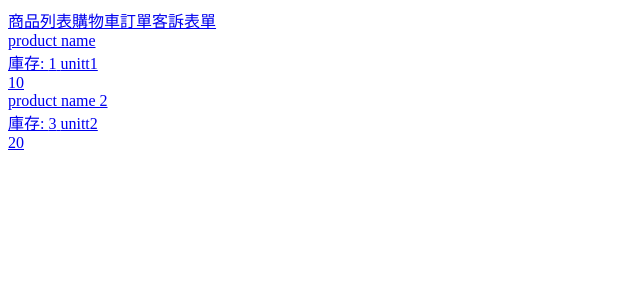
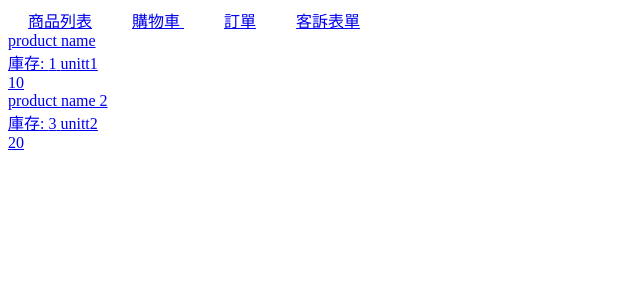
Before and after one commit to TsuyoshiTsai/interview-meet-jobs-shopping-cart, a React (Create React App) app: page /product in a window 1280 px wide. Shown: the top 300 px of the page, without its empty margins (0-640 px from the left). Built offline with nearby package versions, Linux system fonts and the light colour scheme; no server answers; data requests are answered from the project's data file.

Commit message:
Add cart api and useCart effect, Update cart/product models and HomeCart/HomeProductDetail views

```diff
--- a/db.json
+++ b/db.json
@@ -4,15 +4,27 @@
       "id": 1,
       "name": "product name",
       "unit": "unitt1",
-      "price": 10.0,
+      "price": 10,
       "inventory": 1
     },
     {
       "id": 2,
       "name": "product name 2",
       "unit": "unitt2",
-      "price": 20.0,
+      "price": 20,
       "inventory": 3
+    }
+  ],
+  "cart": [
+    {
+      "productId": 1,
+      "quantity": 48,
+      "id": 1
+    },
+    {
+      "productId": 2,
+      "quantity": 6,
+      "id": 2
     }
   ]
 }
--- a/package.json
+++ b/package.json
@@ -4,11 +4,13 @@
   "private": true,
   "dependencies": {
     "axios": "^0.19.0",
+    "formik": "^2.0.3",
     "json-server": "^0.15.1",
     "react": "^16.11.0",
     "react-dom": "^16.11.0",
     "react-router-dom": "^5.1.2",
-    "react-scripts": "3.2.0"
+    "react-scripts": "3.2.0",
+    "yup": "^0.27.0"
   },
   "scripts": {
     "start": "react-scripts start",
--- a/src/App.js
+++ b/src/App.js
@@ -1,5 +1,7 @@
 import React, { Suspense } from 'react'
 import { Switch, Route } from 'react-router-dom'
+
+import { Provider as CartProvider } from 'lib/effects/useCart'
 
 const Admin = React.lazy(() => import('./views/Admin'))
 const Home = React.lazy(() => import('./views/Home'))
@@ -9,7 +11,16 @@ function App () {
     <Suspense fallback='Loading...'>
       <Switch>
         <Route strict sensitive path='/admin' component={Admin} />
-        <Route strict sensitive path='/' component={Home} />
+        <Route
+          strict
+          sensitive
+          path='/'
+          render={props => (
+            <CartProvider>
+              <Home {...props} />
+            </CartProvider>
+          )}
+        />
       </Switch>
     </Suspense>
   )
--- a/src/components/Product/Item/prop-types.js
+++ b/src/components/Product/Item/prop-types.js
@@ -1,6 +1,6 @@
 import PropTypes from 'prop-types'
-import { Product } from 'lib/models/product'
+import { IProduct } from 'lib/models/product'
 
 export default {
-  product: PropTypes.instanceOf(Product),
+  product: PropTypes.instanceOf(IProduct),
 }
--- /dev/null
+++ b/src/lib/api/cart.js
@@ -0,0 +1,37 @@
+import axios from 'axios'
+import * as service from 'lib/api/service'
+import { Cart } from 'lib/models/cart'
+import { OrderProduct } from 'lib/models/product'
+
+export const fetchCart = () => {
+  return service.shoppingCart({
+    method: 'GET',
+    url: '/cart',
+    params: {
+      _expand: 'product',
+    },
+    transformResponse: axios.defaults.transformResponse.concat([data => new Cart(data)]),
+  })
+}
+
+export const addOrderProduct = ({ product, quantity }) => {
+  return service.shoppingCart({
+    method: 'POST',
+    url: '/cart',
+    data: {
+      product,
+      quantity,
+    },
+    transformRequest: [(data, headers) => OrderProduct.request(data.product, data.quantity)].concat(axios.defaults.transformRequest),
+  })
+}
+
+export const updateOrderProductQuantity = ({ id, quantity }) => {
+  return service.shoppingCart({
+    method: 'PATCH',
+    url: `/cart/${id}`,
+    data: {
+      quantity,
+    },
+  })
+}
--- /dev/null
+++ b/src/lib/effects/useCart.js
@@ -0,0 +1,23 @@
+import React, { useContext } from 'react'
+
+import * as CartApi from 'lib/api/cart'
+import useFetcher from 'lib/effects/useFetcher'
+
+const Context = React.createContext({})
+
+function Provider (props) {
+  const [response, status, updateParameters] = useFetcher({ fetcher: CartApi.fetchCart })
+
+  const context = { response, status, updateParameters }
+
+  return <Context.Provider value={context} {...props} />
+}
+
+function useCart () {
+  const { response, updateParameters } = useContext(Context)
+
+  return [response.data, updateParameters]
+}
+
+export { Provider }
+export default useCart
--- a/src/lib/effects/useFetcher.js
+++ b/src/lib/effects/useFetcher.js
@@ -11,7 +11,7 @@ const initialState = {
     isLoaded: false,
     isFetching: false,
   },
-  response: null,
+  response: { data: {} },
   error: null,
 }
 
--- a/src/lib/models/cart.js
+++ b/src/lib/models/cart.js
@@ -1,6 +1,8 @@
+import { OrderProduct } from 'lib/models/product'
+
 export class Cart {
-  constructor ({ orderProducts = [] } = {}) {
-    this.orderProducts = orderProducts
+  constructor (orderProducts) {
+    this.orderProducts = orderProducts.map(orderProduct => new OrderProduct(orderProduct))
   }
 
   get data () {
@@ -11,11 +13,15 @@ export class Cart {
     return this.orderProducts.length
   }
 
-  addOrderProduct (orderProduct) {
-    this.orderProducts = [...this.orderProducts, orderProduct]
+  get orderProductQuantities () {
+    return this.orderProducts.map(orderProduct => orderProduct.quantity).reduce((acc, quantity) => acc + quantity, 0)
   }
 
-  removeOrderProduct (orderProductId) {
-    this.orderProducts = this.orderProducts.filter(orderProduct => orderProduct.id === orderProductId)
+  findByProduct (product) {
+    return this.orderProducts.find(orderProduct => orderProduct.productId === product.id)
+  }
+
+  hasProduct (product) {
+    return this.orderProducts.map(orderProduct => orderProduct.productId).includes(product.id)
   }
 }
--- a/src/lib/models/product.js
+++ b/src/lib/models/product.js
@@ -1,4 +1,4 @@
-class IProduct {
+export class IProduct {
   constructor ({ id, name, unit, price, inventory } = {}) {
     this.id = id
     this.name = name
@@ -20,9 +20,10 @@ export class Product extends IProduct {
 }
 
 export class OrderProduct extends IProduct {
-  constructor ({ productId, quantity, ...rest } = {}) {
-    super(rest)
+  constructor ({ id, productId, quantity, product } = {}) {
+    super(product)
 
+    this.id = id
     this.productId = productId
     this.quantity = quantity
   }
@@ -30,4 +31,8 @@ export class OrderProduct extends IProduct {
   get data () {
     return { ...this }
   }
+
+  static request (product, quantity) {
+    return { productId: product.id, quantity }
+  }
 }
--- a/src/views/Home/index.js
+++ b/src/views/Home/index.js
@@ -1,26 +1,45 @@
 import React, { Suspense } from 'react'
 import { Switch, Link, Route, Redirect, useRouteMatch } from 'react-router-dom'
 
+import useCart from 'lib/effects/useCart'
+
+const HomeCart = React.lazy(() => import('views/HomeCart'))
+const HomeFeedback = React.lazy(() => import('views/HomeFeedback'))
+const HomeOrder = React.lazy(() => import('views/HomeOrder'))
+const HomeProduct = React.lazy(() => import('views/HomeProduct'))
+const HomeProductDetail = React.lazy(() => import('views/HomeProductDetail'))
+
 function Home () {
+  const [cart] = useCart()
   const match = useRouteMatch()
 
   return (
-    <Suspense fallback='Loading...'>
-      <Link to={`${match.url}product`}>商品列表</Link>
-      <Link to={`${match.url}cart`}>購物車</Link>
-      <Link to={`${match.url}orders`}>訂單</Link>
-      <Link to={`${match.url}feedback`}>客訴表單</Link>
+    <>
+      <Link to={`${match.url}product`} style={{ padding: 20 }}>
+        商品列表
+      </Link>
+      <Link to={`${match.url}cart`} style={{ padding: 20 }}>
+        購物車 {cart.orderProductQuantities}
+      </Link>
+      <Link to={`${match.url}order`} style={{ padding: 20 }}>
+        訂單
+      </Link>
+      <Link to={`${match.url}feedback`} style={{ padding: 20 }}>
+        客訴表單
+      </Link>
 
-      <Switch>
-        <Route strict sensitive path={`${match.url}product/:id`} component={React.lazy(() => import('views/HomeProductDetail'))} />
-        <Route strict sensitive path={`${match.url}product`} component={React.lazy(() => import('views/HomeProduct'))} />
-        <Route strict sensitive path={`${match.url}cart`} component={React.lazy(() => import('views/HomeCart'))} />
-        <Route strict sensitive path={`${match.url}order`} component={React.lazy(() => import('views/HomeOrder'))} />
-        <Route strict sensitive path={`${match.url}feedback`} component={React.lazy(() => import('views/HomeFeedback'))} />
+      <Suspense fallback='Loading...'>
+        <Switch>
+          <Route strict sensitive path={`${match.url}product/:id`} component={HomeProductDetail} />
+          <Route strict sensitive path={`${match.url}product`} component={HomeProduct} />
+          <Route strict sensitive path={`${match.url}cart`} component={HomeCart} />
+          <Route strict sensitive path={`${match.url}order`} component={HomeOrder} />
+          <Route strict sensitive path={`${match.url}feedback`} component={HomeFeedback} />
 
-        <Redirect replace from={match.url} to={`${match.url}product`} />
-      </Switch>
-    </Suspense>
+          <Redirect replace from={match.url} to={`${match.url}product`} />
+        </Switch>
+      </Suspense>
+    </>
   )
 }
 
--- a/src/views/HomeCart/index.js
+++ b/src/views/HomeCart/index.js
@@ -1,7 +1,21 @@
 import React from 'react'
 
-function Cart (props) {
-  return <div>cart</div>
+import Product from 'components/Product'
+
+import useCart from 'lib/effects/useCart'
+
+function HomeCart () {
+  const [cart] = useCart()
+
+  return (
+    <>
+      <Product.List>
+        {cart.orderProducts.map((orderProduct, index) => (
+          <Product.Item key={index} product={orderProduct} />
+        ))}
+      </Product.List>
+    </>
+  )
 }
 
-export default Cart
+export default HomeCart
--- a/src/views/HomeProductDetail/index.js
+++ b/src/views/HomeProductDetail/index.js
@@ -1,28 +1,60 @@
 import React, { Fragment } from 'react'
 import { useParams } from 'react-router-dom'
+import { Formik, Form, Field } from 'formik'
 
 import * as ProductApi from 'lib/api/product'
+import * as CartApi from 'lib/api/cart'
 import withFetching from 'lib/hocs/withFetching'
 import useFetcher from 'lib/effects/useFetcher'
+import useCart from 'lib/effects/useCart'
 
 const FragmentWithFetching = withFetching(Fragment)
 
 function HomeProductDetail () {
   const params = useParams()
+  const [cart, updateCart] = useCart()
   const [productResponse, status] = useFetcher({ fetcher: ProductApi.fetchProductDetail, initialParameters: { id: params.id } })
 
+  const initialValues = { product: productResponse.data, quantity: 1 }
+
+  const onSubmit = async (values, actions) => {
+    const { product, quantity } = values
+
+    if (cart.hasProduct(product)) {
+      const orderProduct = cart.findByProduct(product)
+
+      await CartApi.updateOrderProductQuantity({ id: orderProduct.id, quantity: orderProduct.quantity + quantity })
+    } else {
+      await CartApi.addOrderProduct({ product, quantity })
+    }
+
+    updateCart()
+  }
+
   return (
+    <Formik enableReinitialize initialValues={initialValues} onSubmit={onSubmit}>
+      {({ values }) => {
+        return (
+          <Form>
             <FragmentWithFetching
               {...status}
               render={() => (
                 <div>
-          <div>{productResponse.data.name}</div>
-          <div>{productResponse.data.inventory}</div>
-          <div>{productResponse.data.unit}</div>
-          <div>{productResponse.data.price}</div>
+                  <div>{values.product.name}</div>
+                  <div>{values.product.inventory}</div>
+                  <div>{values.product.unit}</div>
+                  <div>{values.product.price}</div>
+
+                  <Field name='quantity' type='number' min='1' />
+
+                  <button type='submit'>加入購物車</button>
                 </div>
               )}
             />
+          </Form>
+        )
+      }}
+    </Formik>
   )
 }
 
```
Also changed, not shown: 1 other file (tests, documents, lock files or other folders). Lines whose indentation alone changed are shown as unchanged.
